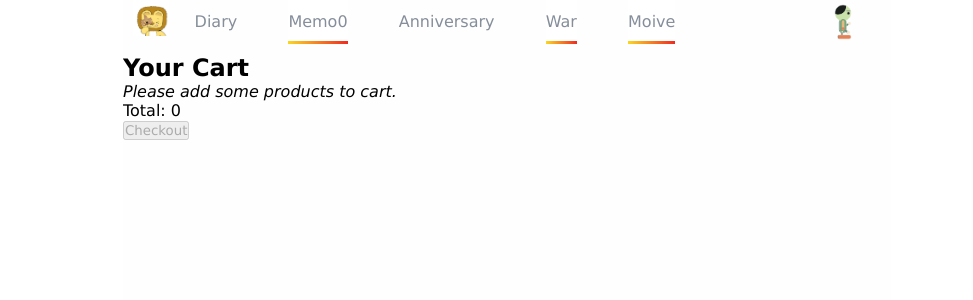
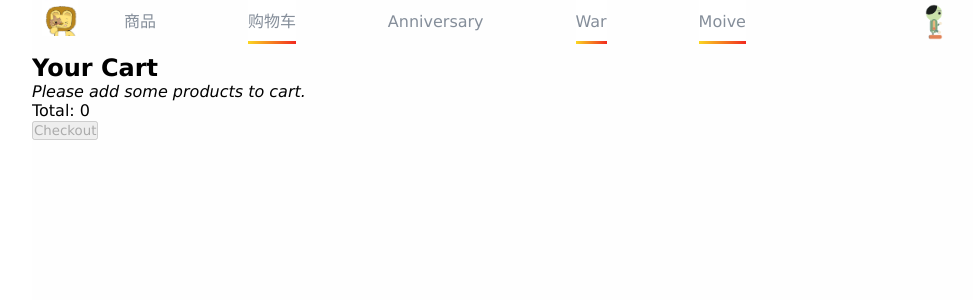
Before and after one commit to bellakongqn/journal, a Vue app: page /memo in a window 1280 px wide. Shown: the top 300 px of the page, without its empty margins (133-1106 px from the left). Built offline with nearby package versions, Linux system fonts and the light colour scheme; sample sign-in values are in the browser's storage.

Commit message:
样式调整

```diff
--- a/src/store/cart.js
+++ b/src/store/cart.js
@@ -12,6 +12,7 @@ const getters = {
       return state.items.map(({ id, quantity }) => {
         const product = rootState.products.all.find(product => product.id === id)
         return {
+          src:product.src,
           title: product.title,
           price: product.price,
           quantity
--- a/src/views/home/home.less
+++ b/src/views/home/home.less
@@ -3,6 +3,7 @@
     width: 60%;
     background: #fefefe;
     margin: 0 auto;
+    min-width: 950px;
     // background: red;
 }
 .headerContainer{
@@ -58,6 +59,19 @@ a{
     text-decoration: none;
     color: #858E9A;
     text-align: center;
+    position: relative;
+    .cartCount{
+        position: absolute;
+        right: -16px;
+        top: 4px;
+        border: 1px solid firebrick;
+        color: firebrick;
+        border-radius: 50%;
+        width: 16px;
+        height: 16px;
+        font-size: 8px;
+        line-height: 16px;
+    }
 }
 .router-link-active {
     text-decoration: none;
--- a/src/views/home/home.vue
+++ b/src/views/home/home.vue
@@ -3,8 +3,8 @@
         <header class="headerContainer">
             <img  src="../../img/logo.jpg" class="logo" @click="toIndex"/>
             <div class="navContainer">
-                <router-link to="/diary">Diary</router-link>
-                <router-link to="/memo">Memo{{cartProducts.length}}</router-link>
+                <router-link to="/diary">商品</router-link>
+                <router-link to="/memo">购物车<span class="cartCount" v-if="cartProducts.length">{{cartProducts.length}}</span></router-link>
                 <router-link to="/diary">Anniversary</router-link>
                 <router-link to="/memo">War</router-link>
                 <router-link to="/memo">Moive</router-link>
--- /dev/null
+++ b/src/views/memo/memo.less
@@ -0,0 +1,13 @@
+.cartContainer{
+    height: 80vh;
+    .cartListItem{
+        height: 60px;
+        line-height: 60px;
+        border-bottom: 1px solid #e7e7e7;
+        display: flex;
+        .imgContainer{
+            width: 60px;
+            background-size: cover;
+        }
+    }
+}
--- a/src/views/memo/memo.vue
+++ b/src/views/memo/memo.vue
@@ -1,14 +1,14 @@
 <template>
-  <div class="cart">
+  <div class="cartContainer">
     <h2>Your Cart</h2>
     <p v-show="!products.length"><i>Please add some products to cart.</i></p>
-    <ul>
-      <li
-        v-for="product in products"
-        :key="product.id">
-        {{ product.title }} - {{ product.price | currency }} x {{ product.quantity }}
-      </li>
-    </ul>
+    <div
+      class="cartListItem"
+      v-for="product in products"
+      :key="product.id">
+      <div :style="{backgroundImage: 'url('+product.src+')'}"  class="imgContainer"/>
+      {{ product.title }} - {{ product.price | currency }} x {{ product.quantity }}
+    </div>
     <p>Total: {{ total | currency }}</p>
     <p><button :disabled="!products.length" @click="checkout(products)">Checkout</button></p>
     <p v-show="checkoutStatus">Checkout {{ checkoutStatus }}.</p>
@@ -37,3 +37,6 @@ export default {
   }
 }
 </script>
+<style lang="less" scoped>
+@import url('./memo.less');
+</style>
```
